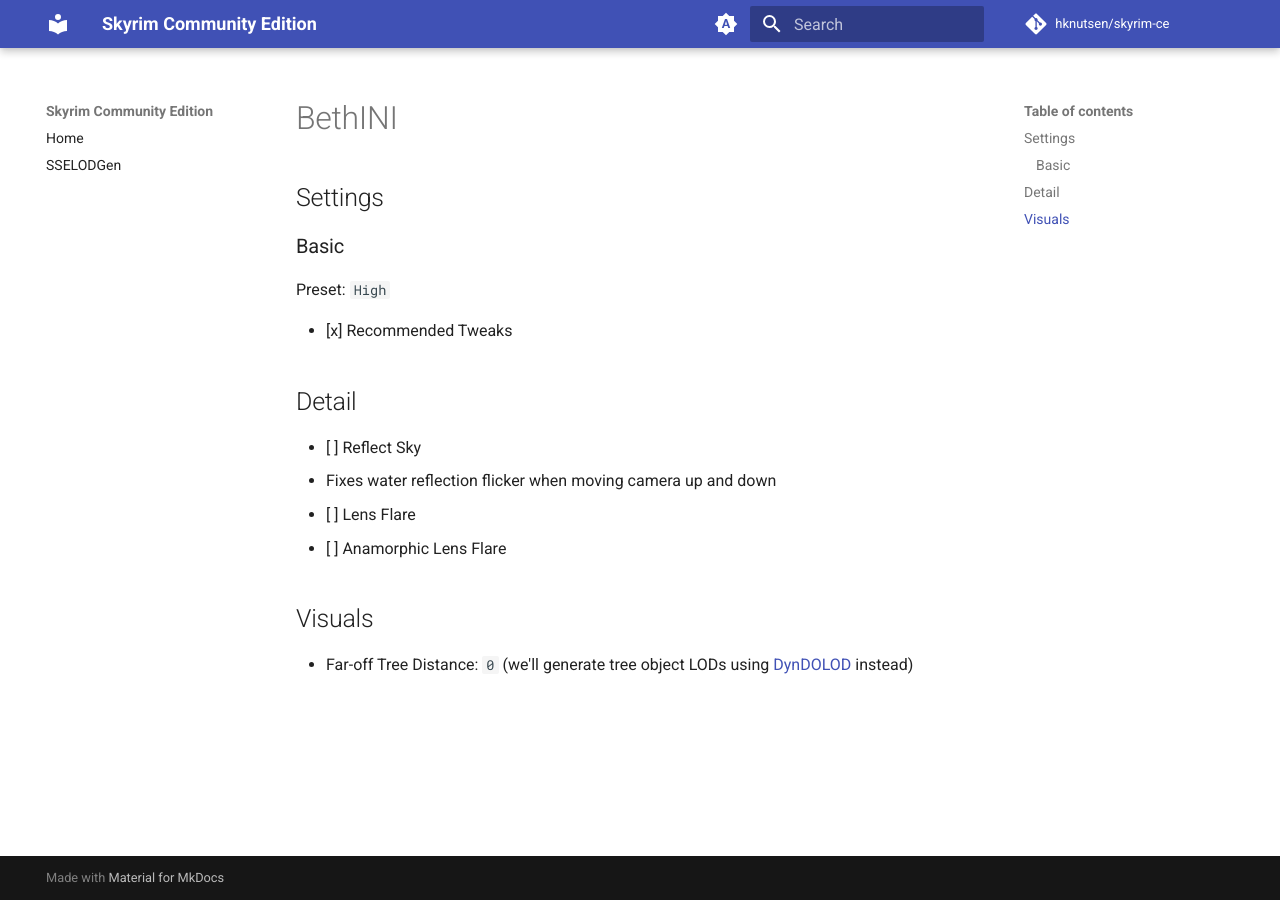
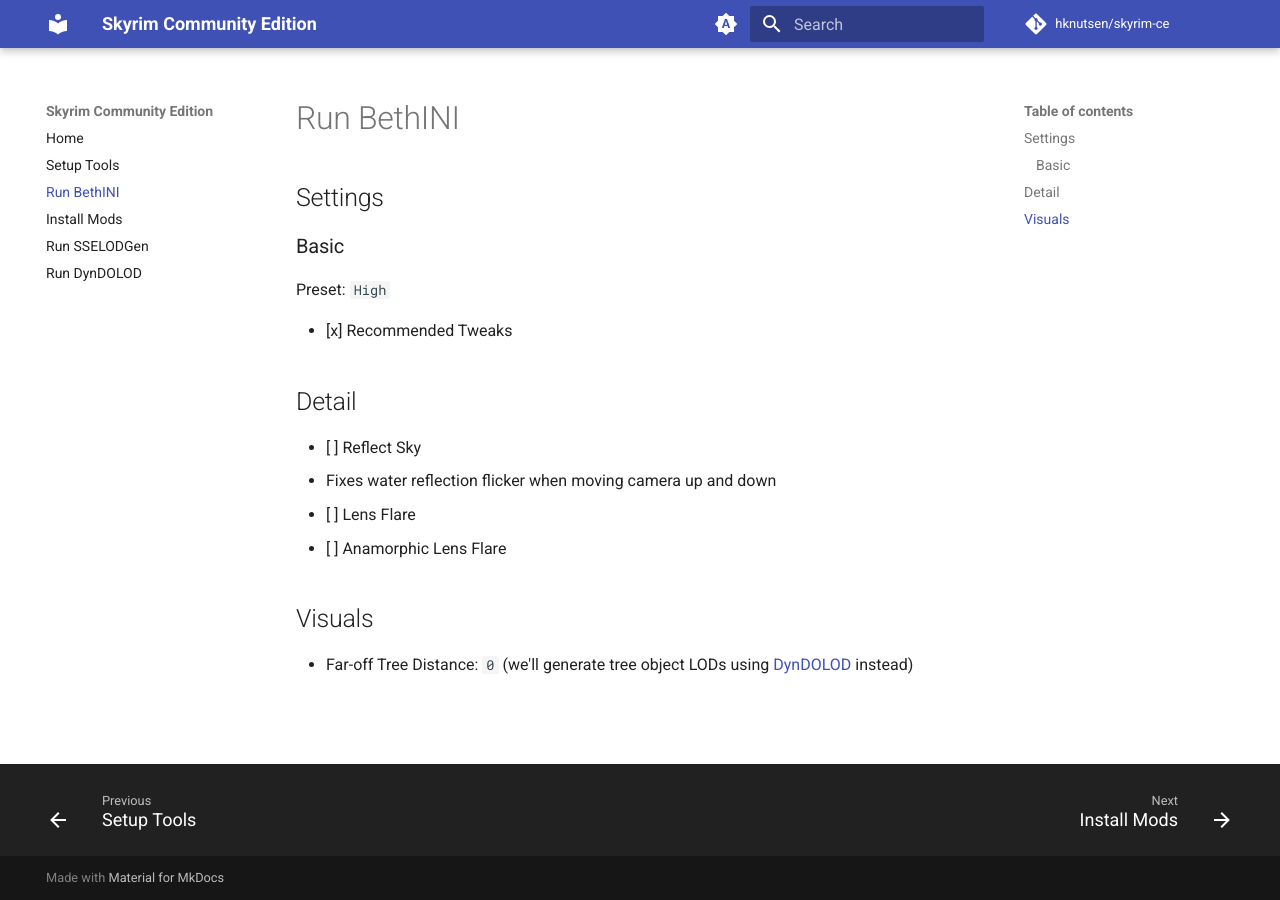
Before and after one commit to hknutsen/skyrim-ce, an MkDocs documentation site: the page built from docs/bethini.md, in a window 1280 px wide. Built offline with MkDocs 1.6.1 and Material for MkDocs 9.7.7, drawn with Linux system fonts in a browser that asks for light colours; comment, search, counter and statistics services are not loaded.

Commit message:
Update headers

```diff
--- a/docs/bethini.md
+++ b/docs/bethini.md
@@ -1,4 +1,4 @@
-# BethINI
+# Run BethINI
 
 ## Settings
 
--- a/docs/dyndolod.md
+++ b/docs/dyndolod.md
@@ -1,4 +1,4 @@
-# DynDOLOD
+# Run DynDOLOD
 
 ## Steps
 
--- a/docs/mods.md
+++ b/docs/mods.md
@@ -1,3 +1,5 @@
+# Install Mods
+
 Mod Name | Primary Category | Mod Nexus URL | Mod Version | Download File Name
 --- | --- | --- | --- | ---
 Address Library for SKSE Plugins | Modders resources | https://www.nexusmods.com/skyrimspecialedition/mods/32444 | 8.0.0.0 | All in one (Anniversary Edition)-32444-8-1664465359.zip
--- a/docs/sselodgen.md
+++ b/docs/sselodgen.md
@@ -1,4 +1,4 @@
-# SSELODGen
+# Run SSELODGen
 
 ## Generate terrain LOD
 
--- a/docs/tools.md
+++ b/docs/tools.md
@@ -1,4 +1,4 @@
-# Tools
+# Setup Tools
 
 Set the following arguments for:
 
--- a/mkdocs.yml
+++ b/mkdocs.yml
@@ -40,4 +40,8 @@
 
 nav:
   - index.md
+  - tools.md
+  - bethini.md
+  - mods.md
   - sselodgen.md
+  - dyndolod.md
```
